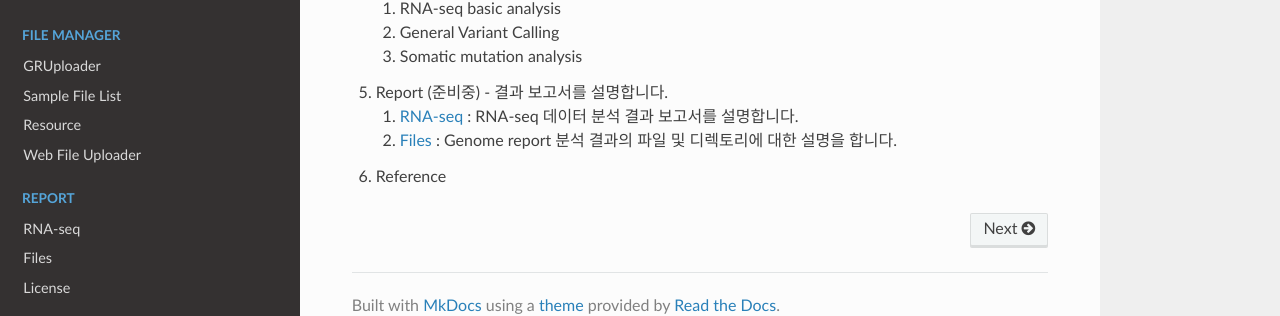
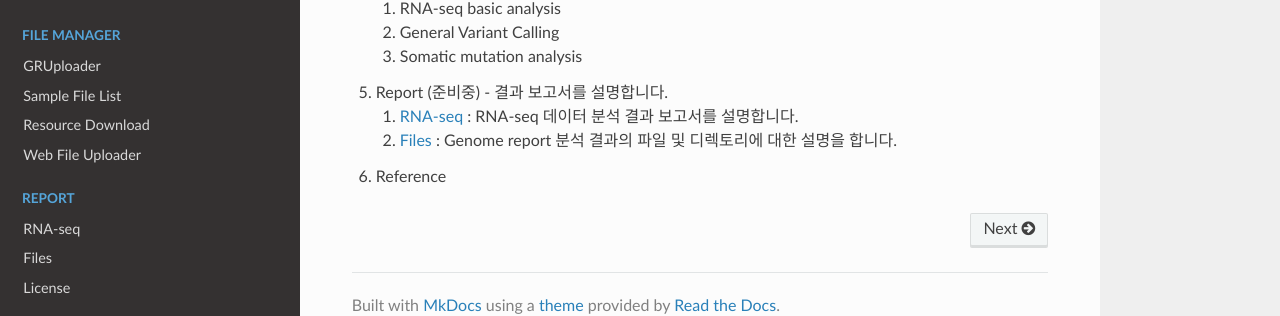
Before and after one commit to genomereport/gimanual, an MkDocs documentation site: the page built from docs/index.md, in a window 1280 px wide. Shown: the part 499-815 px from the top of the page. Built offline with MkDocs 1.6.1, drawn with Linux system fonts in a browser that asks for light colours; nearby versions of some CDN libraries; old or Windows-style settings are respelled for this version of MkDocs.

Commit message:
Resource를  Resource Download 로 변경

```diff
--- a/mkdocs.yml
+++ b/mkdocs.yml
@@ -17,7 +17,7 @@ pages:
 - File Manager :
     - GRUploader: gr_file_manager.md
     - Sample File List: sample_file_list.md
-    - Resource: resource_download.md
+    - Resource Download: resource_download.md
     - Web File Uploader: web_file_uploader.md
 - Report :
     - RNA-seq : report/rnaseq_basic.md
```
